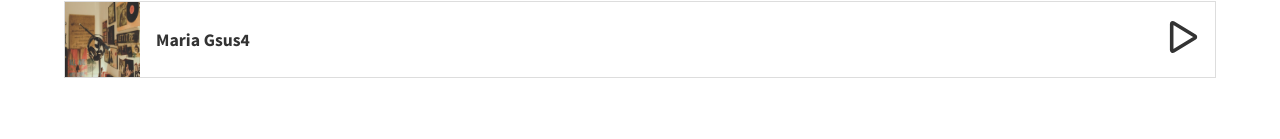
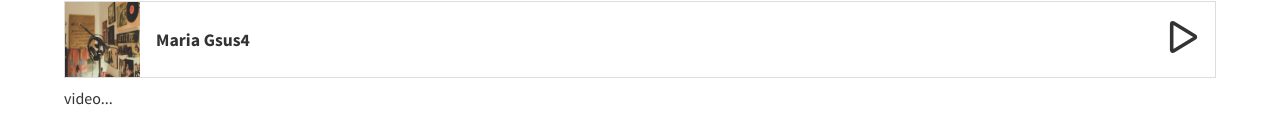
Before and after one commit to caparicio-esd/kotakiev-web, a Next.js app: page / in a window 1280 px wide. Shown: the part 2325-2464 px from the top of the page. Before the commit the page ends 2435 px from the top, so only its background shows below. Built offline with nearby package versions, Linux system fonts and the light colour scheme.

Commit message:
add music block

```diff
--- a/components/Music/MusicContainer.tsx
+++ b/components/Music/MusicContainer.tsx
@@ -1,15 +1,23 @@
 import React, { useContext } from 'react'
 import { MusicContext } from '../../context/Music'
 import MusicBlock from './MusicBlock'
+import MusicVideoBlock from './MusicVideoBlock'
 
 const MusicContainer = () => {
     const { musicTitles } = useContext(MusicContext)
     return (
-        <div className="music_container">
-            {musicTitles.map((musicTitle, i) => (
-                <MusicBlock key={i} musicTrack={i} musicTitle={musicTitle} />
-            ))}
-        </div>
+        <>
+            <div className="music_container">
+                {musicTitles.filter(mt => !mt.isVideo).map((musicTitle, i) => (
+                    <MusicBlock key={i} musicTrack={i} musicTitle={musicTitle} />
+                ))}
+            </div>
+            <div className="music_videos">
+                {musicTitles.filter(mt => mt.isVideo).map((musicTitle, i) => (
+                    <MusicVideoBlock key={i} videoTrack={i} musicTitle={musicTitle} />
+                ))}
+            </div>
+        </>
     )
 }
 
--- /dev/null
+++ b/components/Music/MusicVideoBlock.tsx
@@ -0,0 +1,11 @@
+import React from 'react'
+
+const MusicVideoBlock = (props) => {
+    return (
+        <div>
+            video...
+        </div>
+    )
+}
+
+export default MusicVideoBlock
--- a/context/Music.tsx
+++ b/context/Music.tsx
@@ -15,30 +15,42 @@ const originalMusic = [
         path: sample01,
         picture: brabra,
         howlerController: null,
+        isVideo: false
     },
     {
         title: 'Puerto España',
         path: sample02,
         picture: puerto,
         howlerController: null,
+        isVideo: false
     },
     {
         title: 'Tucán con papas trémulas',
         path: sample03,
         picture: tucan,
         howlerController: null,
+        isVideo: false
     },
     {
         title: 'Rafaela dos Santos',
         path: sample01,
         picture: rafaela,
         howlerController: null,
+        isVideo: false
     },
     {
         title: 'Maria Gsus4',
         path: sample02,
         picture: mariagsus,
         howlerController: null,
+        isVideo: false
+    },
+    {
+        title: 'Jabalcón',
+        path: sample02,
+        picture: mariagsus,
+        howlerController: null,
+        isVideo: true
     },
 ]
 
```
